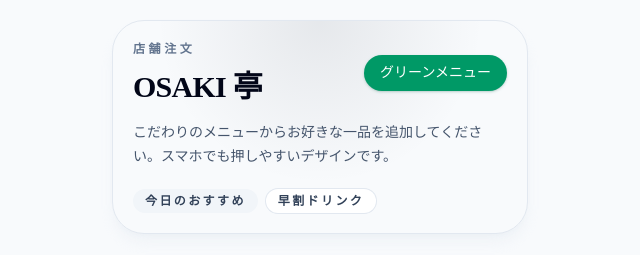
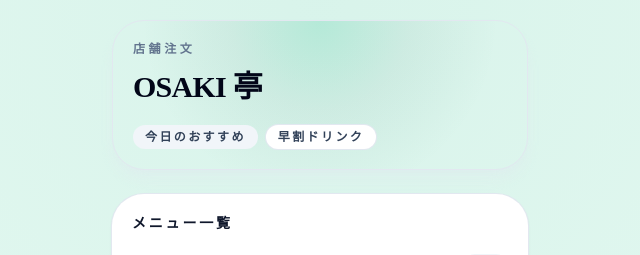
Before and after one commit to hamazakihitoshi/future_intern, a Next.js app in the folder my-app/: page / in a window 1280 px wide. Shown: the top 255 px of the page, without its empty margins (320-960 px from the left). Built offline with nearby package versions, Linux system fonts and the light colour scheme.

Commit message:
feat: introduce shadcn ui components

```diff
--- a/my-app/app/page.tsx
+++ b/my-app/app/page.tsx
@@ -132,9 +132,9 @@ const menuCategories = [
 
 export default function Home() {
   return (
-    <div className="min-h-screen bg-slate-50 text-slate-950">
+    <div className="min-h-screen bg-[radial-gradient(circle_at_top,_rgba(16,185,129,0.16),_rgba(236,253,245,0.85),_transparent_80%)] text-slate-950">
       <main className="mx-auto flex min-h-screen max-w-md flex-col gap-6 px-4 py-5">
-        <header className="rounded-[2rem] border border-slate-200 bg-[radial-gradient(circle_at_top,_rgba(15,23,42,0.08),_transparent_55%)] p-5 shadow-lg shadow-slate-200/40">
+        <header className="rounded-[2rem] border border-slate-200 bg-[radial-gradient(circle_at_top,_rgba(16,185,129,0.18),_rgba(6,95,70,0.06),_transparent_70%)] p-5 shadow-lg shadow-slate-200/40">
           <div className="flex items-center justify-between gap-4">
             <div>
               <p className="text-xs font-semibold uppercase tracking-[0.3em] text-slate-500">
@@ -144,13 +144,7 @@ export default function Home() {
                 OSAKI 亭
               </h1>
             </div>
-            <div className="rounded-3xl bg-emerald-600 px-4 py-2 text-sm font-medium text-white shadow-sm shadow-emerald-900/20">
-              グリーンメニュー
-            </div>
           </div>
-          <p className="mt-4 text-sm leading-6 text-slate-600">
-            こだわりのメニューからお好きな一品を追加してください。スマホでも押しやすいデザインです。
-          </p>
           <div className="mt-5 flex flex-wrap gap-2">
             <span className="rounded-full bg-slate-100 px-3 py-1 text-xs font-semibold uppercase tracking-[0.2em] text-slate-700">
               今日のおすすめ
```
